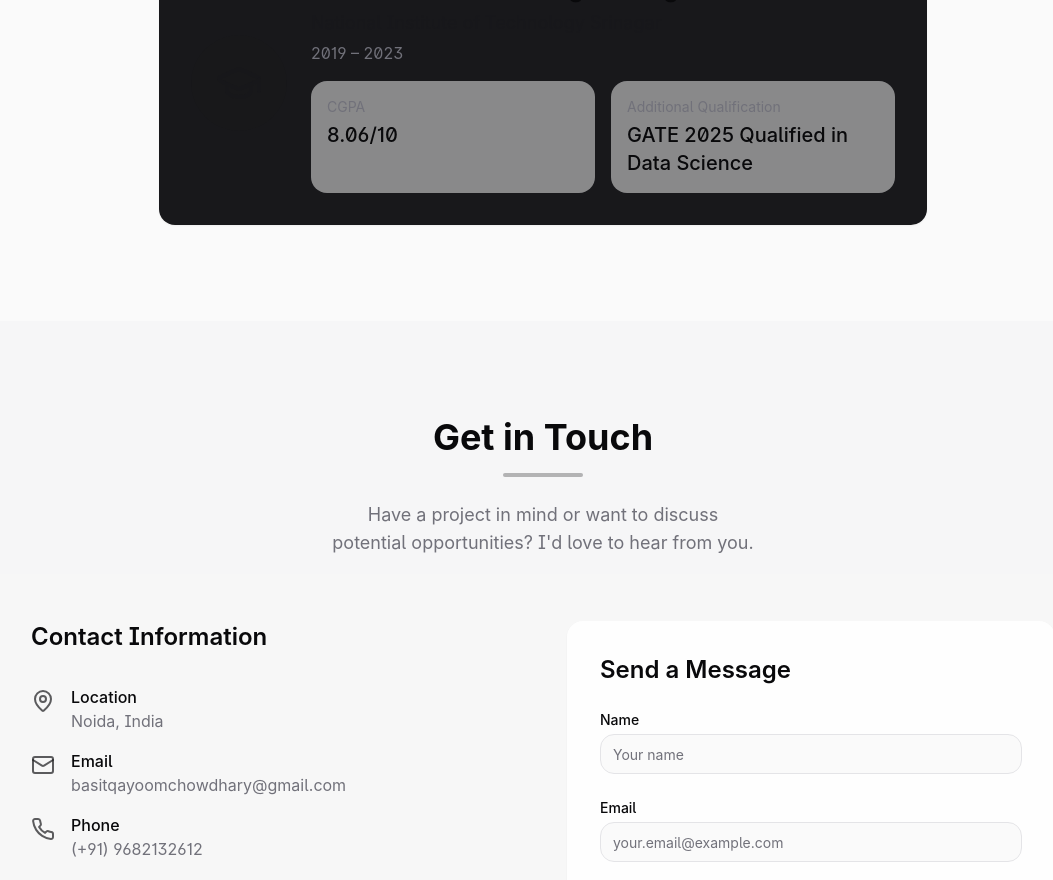
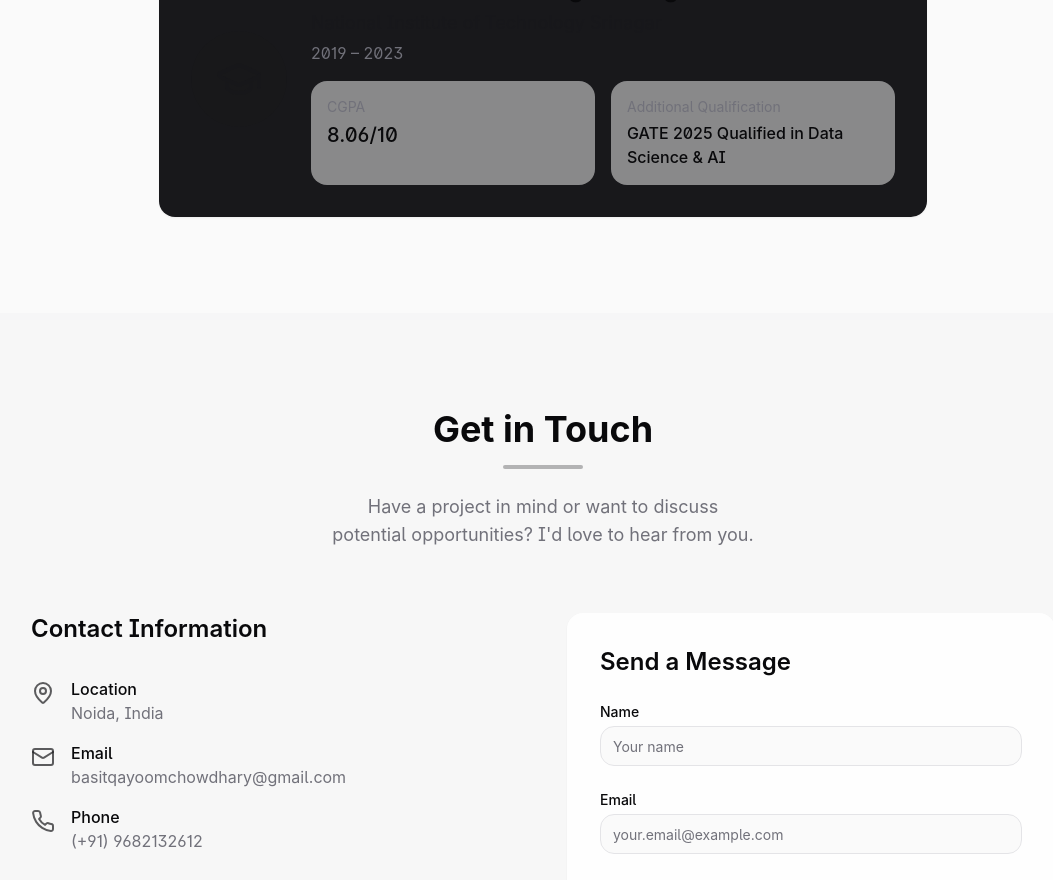
Before and after one commit to basitqayoom/portfolio, a React (Vite) app: page / in a window 1280 px wide. Shown: the part 4761-5641 px from the top of the page, without its empty margins (97-1150 px from the left). Built offline with nearby package versions, Linux system fonts and the light colour scheme.

Commit message:
Visual edit in Lovable
Edited UI in Lovable

```diff
--- a/src/components/sections/EducationSection.tsx
+++ b/src/components/sections/EducationSection.tsx
@@ -34,7 +34,7 @@ const EducationSection = () => {
                     </div>
                     <div className="bg-background/50 p-4 rounded-lg">
                       <p className="text-sm text-muted-foreground mb-1">Additional Qualification</p>
-                      <p className="text-xl font-medium">GATE 2025 Qualified in Data Science</p>
+                      <p className="font-medium text-base text-left">GATE 2025 Qualified in Data Science &amp; AI</p>
                     </div>
                   </div>
                 </div>
```
